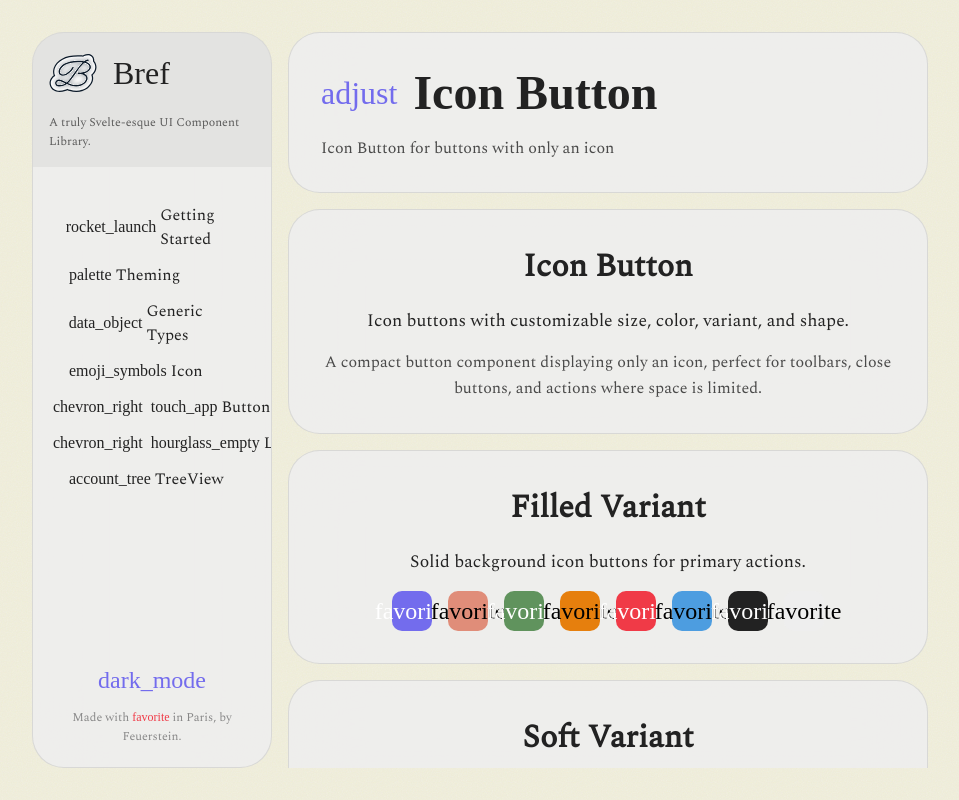
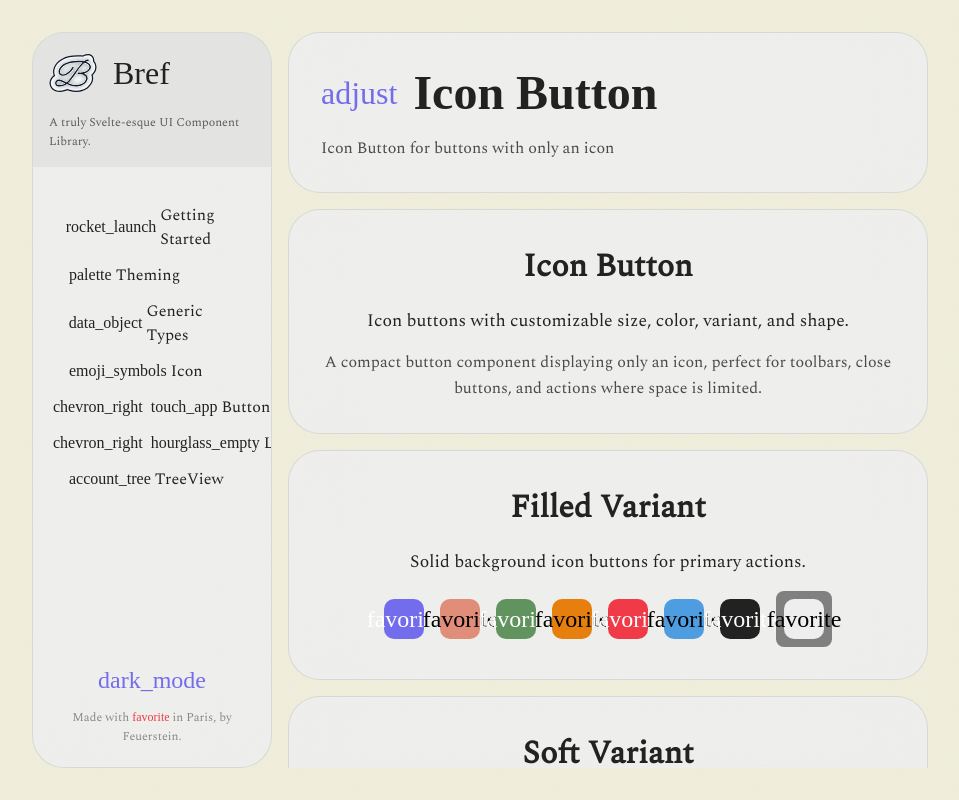
Before and after one commit to feuersteiner/bref, a SvelteKit app: page /icon-button in a window 1280 px wide. Shown: the whole page, without its empty margins (160-1119 px from the left). Built offline with nearby package versions, Linux system fonts and the light colour scheme; a web font is replaced by a local one.

Commit message:
fix: wrap background buttons in a span for better styling and layout consistency

```diff
--- a/src/lib/internal/layout/types.ts
+++ b/src/lib/internal/layout/types.ts
@@ -40,16 +40,16 @@ export const PAGES: PageProps[] = [
 		icon: 'touch_app',
 		children: [
 			{
+				title: '(Normal) Button',
+				description: 'A button with label and optional icon',
+				href: '/button',
+				icon: 'buttons_alt'
+			},
+			{
 				title: 'Icon Button',
 				description: 'Icon Button for buttons with only an icon',
 				href: '/icon-button',
 				icon: 'adjust'
-			},
-			{
-				title: '(Normal) Button',
-				description: 'A button with label and optional icon',
-				href: '/button',
-				icon: 'buttons_alt'
 			}
 		]
 	},
--- a/src/routes/button/+page.svelte
+++ b/src/routes/button/+page.svelte
@@ -32,7 +32,9 @@
 		<Button label="Danger" variant="filled" color="danger" onClick={() => {}} />
 		<Button label="Info" variant="filled" color="info" onClick={() => {}} />
 		<Button label="Foreground" variant="filled" color="foreground" onClick={() => {}} />
-		<Button label="Background" variant="filled" color="background" onClick={() => {}} />
+		<span class="background-demo">
+			<Button label="Background" variant="filled" color="background" onClick={() => {}} />
+		</span>
 	</div>
 </Section>
 
@@ -45,7 +47,9 @@
 		<Button label="Danger" variant="soft" color="danger" onClick={() => {}} />
 		<Button label="Info" variant="soft" color="info" onClick={() => {}} />
 		<Button label="Foreground" variant="soft" color="foreground" onClick={() => {}} />
-		<Button label="Background" variant="soft" color="background" onClick={() => {}} />
+		<span class="background-demo">
+			<Button label="Background" variant="soft" color="background" onClick={() => {}} />
+		</span>
 	</div>
 </Section>
 
@@ -58,7 +62,9 @@
 		<Button label="Danger" variant="ghost" color="danger" onClick={() => {}} />
 		<Button label="Info" variant="ghost" color="info" onClick={() => {}} />
 		<Button label="Foreground" variant="ghost" color="foreground" onClick={() => {}} />
-		<Button label="Background" variant="ghost" color="background" onClick={() => {}} />
+		<span class="background-demo">
+			<Button label="Background" variant="ghost" color="background" onClick={() => {}} />
+		</span>
 	</div>
 </Section>
 
@@ -122,4 +128,10 @@
 		width: 100%;
 		max-width: 300px;
 	}
+
+	.background-demo {
+		background-color: gray;
+		padding: 0.5rem;
+		border-radius: 0.5rem;
+	}
 </style>
--- a/src/routes/icon-button/+page.svelte
+++ b/src/routes/icon-button/+page.svelte
@@ -33,7 +33,9 @@
 		<IconButton name="favorite" variant="filled" color="danger" onClick={() => {}} />
 		<IconButton name="favorite" variant="filled" color="info" onClick={() => {}} />
 		<IconButton name="favorite" variant="filled" color="foreground" onClick={() => {}} />
+		<span class="background-demo">
 			<IconButton name="favorite" variant="filled" color="background" onClick={() => {}} />
+		</span>
 	</div>
 </Section>
 
@@ -46,7 +48,9 @@
 		<IconButton name="favorite" variant="soft" color="danger" onClick={() => {}} />
 		<IconButton name="favorite" variant="soft" color="info" onClick={() => {}} />
 		<IconButton name="favorite" variant="soft" color="foreground" onClick={() => {}} />
+		<span class="background-demo">
 			<IconButton name="favorite" variant="soft" color="background" onClick={() => {}} />
+		</span>
 	</div>
 </Section>
 
@@ -59,7 +63,9 @@
 		<IconButton name="favorite" variant="ghost" color="danger" onClick={() => {}} />
 		<IconButton name="favorite" variant="ghost" color="info" onClick={() => {}} />
 		<IconButton name="favorite" variant="ghost" color="foreground" onClick={() => {}} />
+		<span class="background-demo">
 			<IconButton name="favorite" variant="ghost" color="background" onClick={() => {}} />
+		</span>
 	</div>
 </Section>
 
@@ -82,7 +88,9 @@
 		<IconButton name="close" rounded variant="filled" color="danger" onClick={() => {}} />
 		<IconButton name="close" rounded variant="filled" color="info" onClick={() => {}} />
 		<IconButton name="close" rounded variant="filled" color="foreground" onClick={() => {}} />
+		<span class="background-demo">
 			<IconButton name="close" rounded variant="filled" color="background" onClick={() => {}} />
+		</span>
 	</div>
 </Section>
 
@@ -95,7 +103,9 @@
 		<IconButton name="close" rounded variant="soft" color="danger" onClick={() => {}} />
 		<IconButton name="close" rounded variant="soft" color="info" onClick={() => {}} />
 		<IconButton name="close" rounded variant="soft" color="foreground" onClick={() => {}} />
+		<span class="background-demo">
 			<IconButton name="close" rounded variant="soft" color="background" onClick={() => {}} />
+		</span>
 	</div>
 </Section>
 
@@ -108,7 +118,9 @@
 		<IconButton name="close" rounded variant="ghost" color="danger" onClick={() => {}} />
 		<IconButton name="close" rounded variant="ghost" color="info" onClick={() => {}} />
 		<IconButton name="close" rounded variant="ghost" color="foreground" onClick={() => {}} />
+		<span class="background-demo">
 			<IconButton name="close" rounded variant="ghost" color="background" onClick={() => {}} />
+		</span>
 	</div>
 </Section>
 
@@ -121,7 +133,9 @@
 		<IconButton name="star" filled variant="filled" color="danger" onClick={() => {}} />
 		<IconButton name="star" filled variant="filled" color="info" onClick={() => {}} />
 		<IconButton name="star" filled variant="filled" color="foreground" onClick={() => {}} />
+		<span class="background-demo">
 			<IconButton name="star" filled variant="filled" color="background" onClick={() => {}} />
+		</span>
 	</div>
 </Section>
 
@@ -134,7 +148,9 @@
 		<IconButton name="star" filled variant="soft" color="danger" onClick={() => {}} />
 		<IconButton name="star" filled variant="soft" color="info" onClick={() => {}} />
 		<IconButton name="star" filled variant="soft" color="foreground" onClick={() => {}} />
+		<span class="background-demo">
 			<IconButton name="star" filled variant="soft" color="background" onClick={() => {}} />
+		</span>
 	</div>
 </Section>
 
@@ -147,7 +163,9 @@
 		<IconButton name="star" filled variant="ghost" color="danger" onClick={() => {}} />
 		<IconButton name="star" filled variant="ghost" color="info" onClick={() => {}} />
 		<IconButton name="star" filled variant="ghost" color="foreground" onClick={() => {}} />
+		<span class="background-demo">
 			<IconButton name="star" filled variant="ghost" color="background" onClick={() => {}} />
+		</span>
 	</div>
 </Section>
 
@@ -160,7 +178,9 @@
 		<IconButton name="edit" disabled variant="filled" color="danger" onClick={() => {}} />
 		<IconButton name="edit" disabled variant="filled" color="info" onClick={() => {}} />
 		<IconButton name="edit" disabled variant="filled" color="foreground" onClick={() => {}} />
+		<span class="background-demo">
 			<IconButton name="edit" disabled variant="filled" color="background" onClick={() => {}} />
+		</span>
 	</div>
 </Section>
 
@@ -173,7 +193,9 @@
 		<IconButton name="edit" disabled variant="soft" color="danger" onClick={() => {}} />
 		<IconButton name="edit" disabled variant="soft" color="info" onClick={() => {}} />
 		<IconButton name="edit" disabled variant="soft" color="foreground" onClick={() => {}} />
+		<span class="background-demo">
 			<IconButton name="edit" disabled variant="soft" color="background" onClick={() => {}} />
+		</span>
 	</div>
 </Section>
 
@@ -186,7 +208,9 @@
 		<IconButton name="edit" disabled variant="ghost" color="danger" onClick={() => {}} />
 		<IconButton name="edit" disabled variant="ghost" color="info" onClick={() => {}} />
 		<IconButton name="edit" disabled variant="ghost" color="foreground" onClick={() => {}} />
+		<span class="background-demo">
 			<IconButton name="edit" disabled variant="ghost" color="background" onClick={() => {}} />
+		</span>
 	</div>
 </Section>
 
@@ -209,4 +233,10 @@
 		align-items: center;
 		justify-content: center;
 	}
+
+	.background-demo {
+		background-color: gray;
+		padding: 0.5rem;
+		border-radius: 0.5rem;
+	}
 </style>
```
Lines whose indentation alone changed are shown as unchanged.
